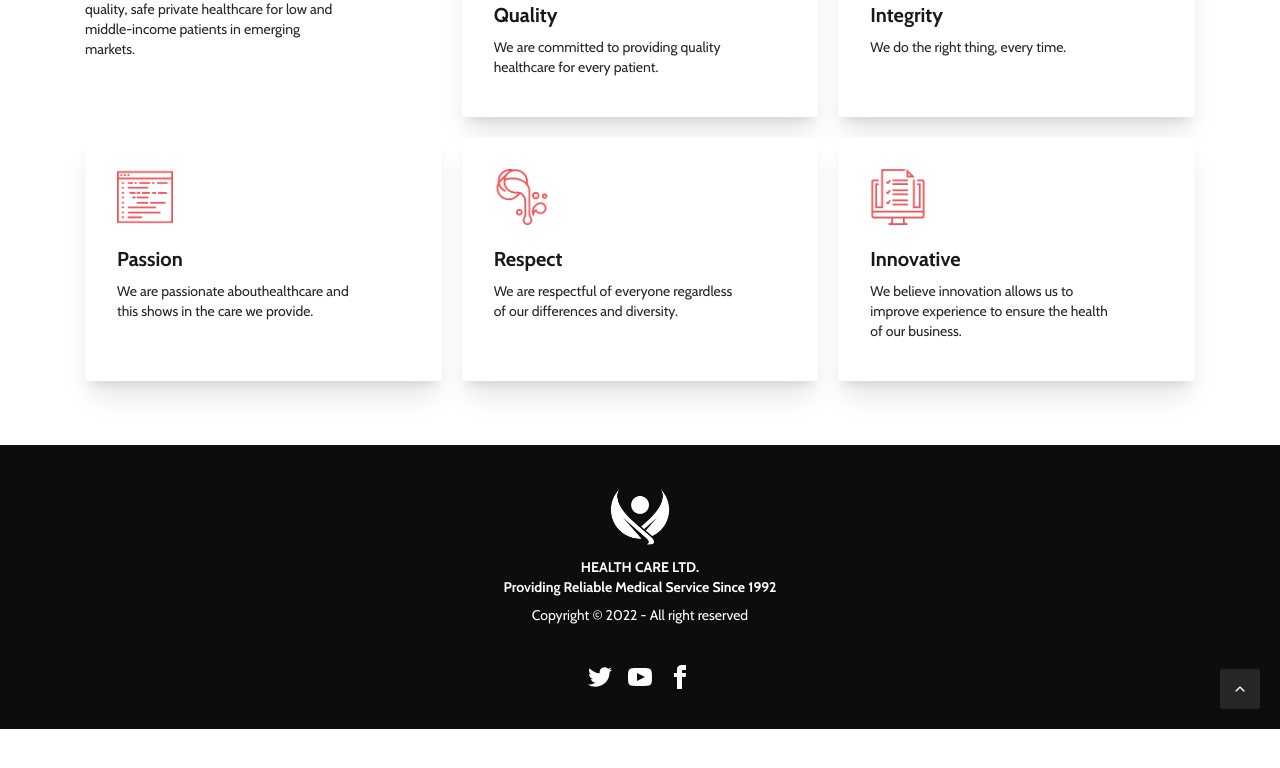
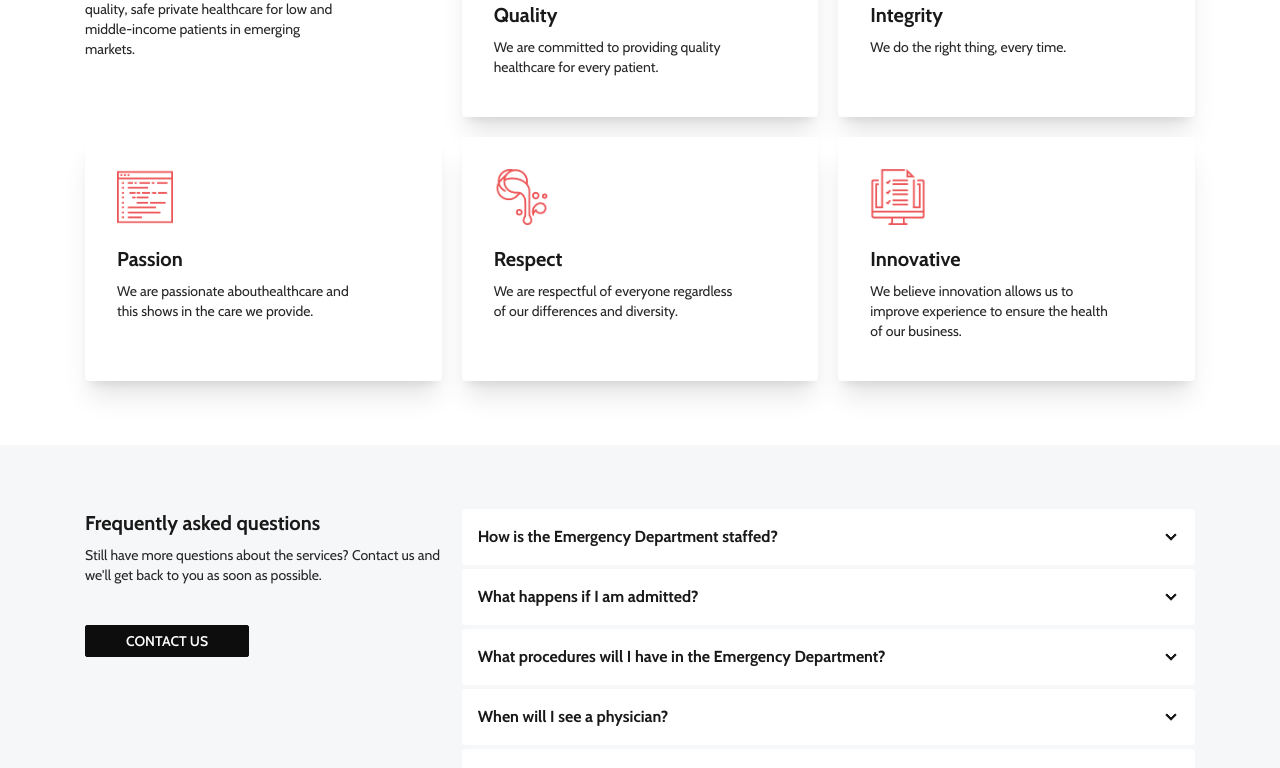
Before and after one commit to sifatullahsu/health-care, a React (Create React App) app: page / in a window 1280 px wide. Shown: the part 2691-3459 px from the top of the page. Before the commit the page ends 3420 px from the top, so only its background shows below. Built offline with nearby package versions, Linux system fonts and the light colour scheme; no server answers.

Commit message:
faq section

```diff
--- a/src/pages/HomePage.js
+++ b/src/pages/HomePage.js
@@ -14,6 +14,7 @@ import icon4 from '../assets/images/icon-4.png';
 import icon5 from '../assets/images/icon-5.png';
 import icon6 from '../assets/images/icon-6.png';
 import icon7 from '../assets/images/icon-7.png';
+import Collapses from '../templates/loops/Collapses';
 
 const HomePage = () => {
 
@@ -54,6 +55,29 @@ const HomePage = () => {
       img: icon7,
       title: "Innovative",
       description: "We believe innovation allows us to improve experience to ensure the health of our business."
+    },
+  ];
+
+  const faq = [
+    {
+      title: "How is the Emergency Department staffed?",
+      description: "The department is staffed with emergency medicine physicians and nurses, physician assistants, technicians, CNAs and unit coordinators along with specialists from the laboratory, cardiology, respiratory and radiology departments."
+    },
+    {
+      title: "What happens if I am admitted?",
+      description: "Upon admission to the hospital, you will remain in the Emergency Department until your inpatient room is ready. Your admitting physician will visit you during their designated patient rounds."
+    },
+    {
+      title: "What procedures will I have in the Emergency Department?",
+      description: "Treatments and procedures may include lab work, radiological studies, CAT scans, ultrasound, EKG for cardiac review, medication administration and physician evaluations."
+    },
+    {
+      title: "When will I see a physician?",
+      description: "All patients are first triaged by an ER nurse. Then patients are evaluated by a physician. Patients who have a higher acuity of illness (i.e. heart attack or stroke) may be treated before those patients with less severe conditions (laceration, sprained ankle, etc.). Your patience is always appreciated."
+    },
+    {
+      title: "When will I be able to eat?",
+      description: "Patients are able to eat after all their tests are completed and the physician has evaluated the results. On average, it is within three to four hours. However, it is sometimes necessary for patients to remain 'NPO' (nothing by mouth) until further tests and/or studies are completed."
     },
   ];
 
@@ -158,6 +182,24 @@ const HomePage = () => {
         </div>
       </section>
 
+      <section style={{ backgroundColor: "rgb(245, 247, 248)" }}>
+        <div className='container py-16'>
+          <div className='grid grid-cols-1 md:grid-cols-3 gap-5'>
+            <div>
+              <div>
+                <h3 className="text-xl text-secondary font-bold mb-2">Frequently asked questions</h3>
+                <p className='text-sm text-accent mb-2'>Still have more questions about the services? Contact us and we'll get back to you as soon as possible.</p>
+                <div className='mt-10'>
+                  <Link to='/contact' className='btn btn-primary btn-sm px-10'>Contact Us</Link>
+                </div>
+              </div>
+            </div>
+            <div className='md:col-span-2 mt-5 md:mt-0 space-y-1'>
+              <Collapses data={faq} tabIndex={0}></Collapses>
+            </div>
+          </div>
+        </div>
+      </section>
     </div>
   );
 };
--- /dev/null
+++ b/src/templates/loops/Collapses.js
@@ -0,0 +1,20 @@
+import React from 'react';
+
+const Collapses = ({ data, tabIndex }) => {
+  return (
+    <>
+      {
+        data?.map((item, i) => (
+          <div key={i} tabIndex={tabIndex} className="collapse collapse-arrow bg-white rounded-box">
+            <div className="collapse-title !min-h-[unset] text-base text-secondary font-bold">{item.title}</div>
+            <div className="collapse-content">
+              <p className='text-sm text-accent'>{item.description}</p>
+            </div>
+          </div>
+        ))
+      }
+    </>
+  );
+};
+
+export default Collapses;
```
